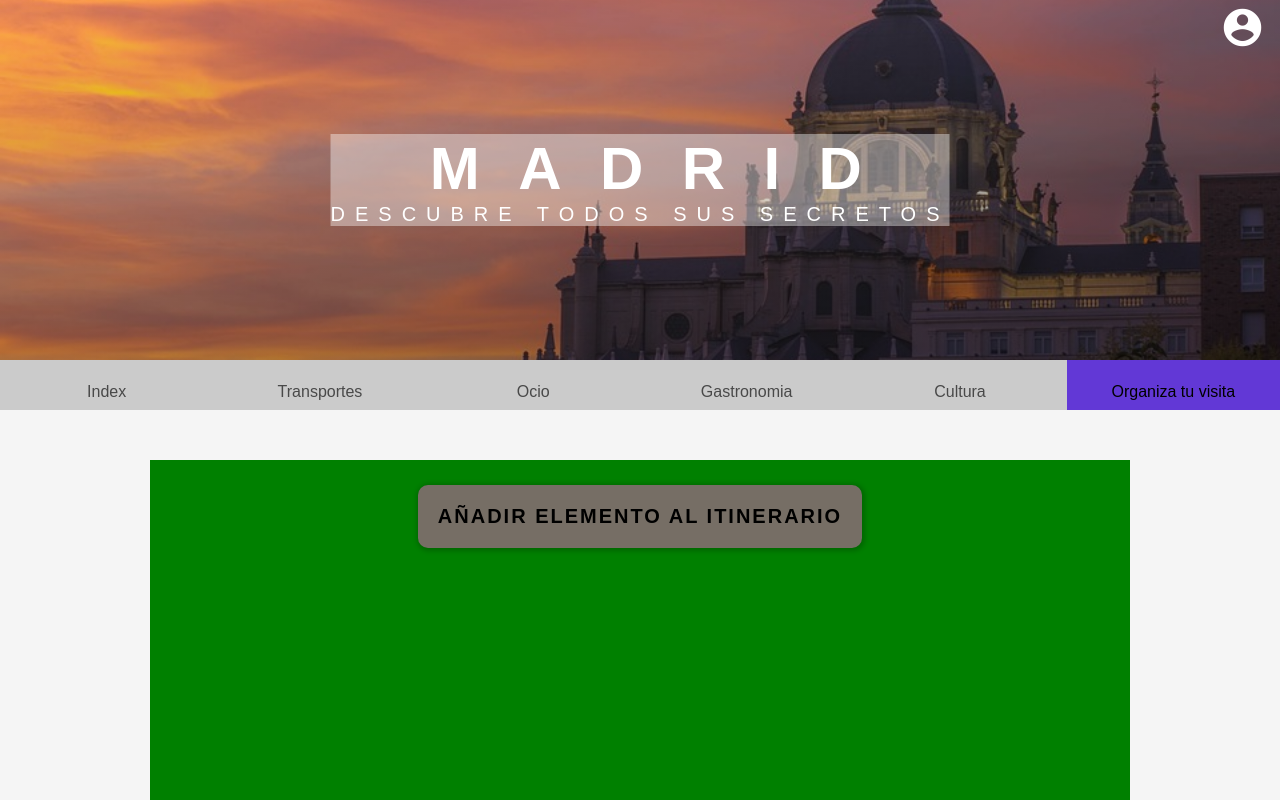
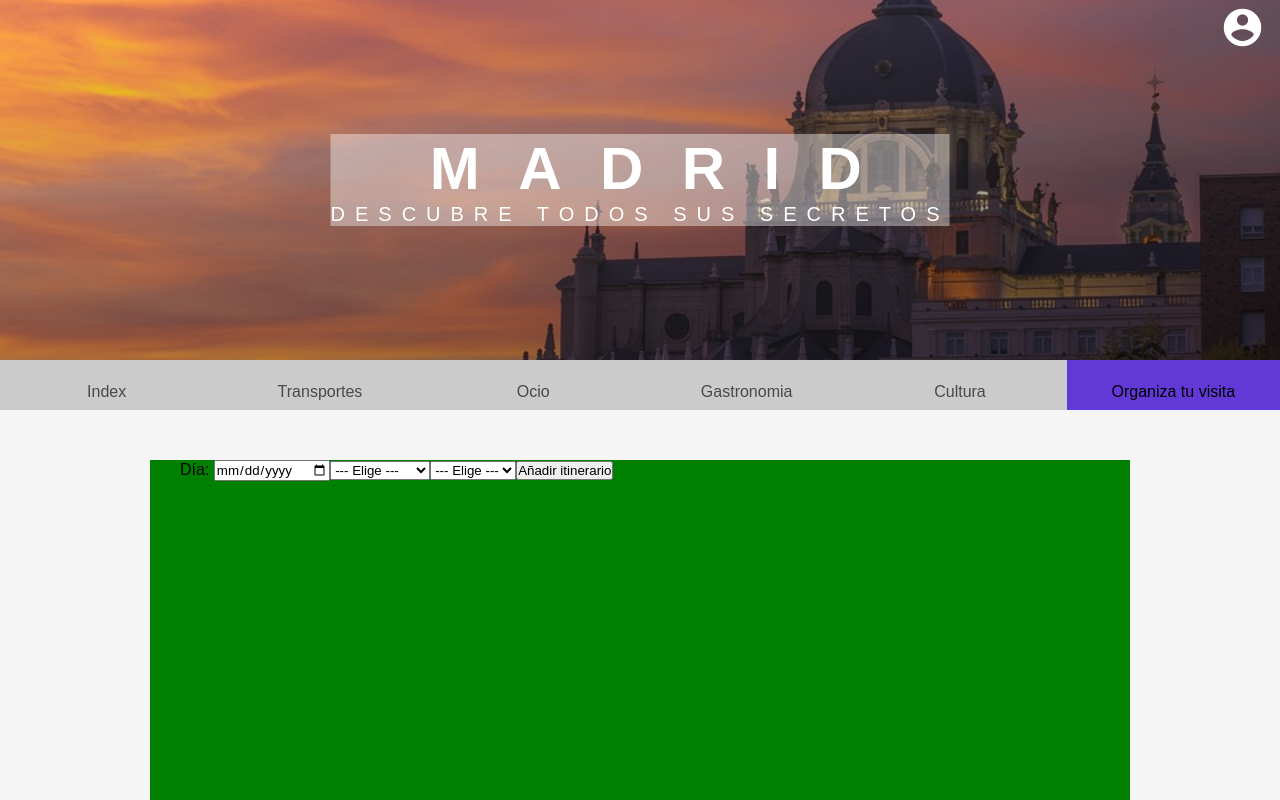
Before and after one commit to EquipoJavier/Proyecto-react, a React (Create React App) app: page /visita in a window 1280 px wide. Shown: the top 800 px of the page. Built offline with nearby package versions, Linux system fonts and the light colour scheme; data requests are answered from the project's data file.

Commit message:
refactoring "visita" section: simplified structure, removed unnecessary intermediate components

```diff
--- a/src/components/App.js
+++ b/src/components/App.js
@@ -81,7 +81,6 @@ function App() {
         break;
       case "/visita":
         pageEndPoint = items;
-        console.log(pageEndPoint);
         break;
       default:
         throw new Error("Error al recuperar datos externos")
--- a/src/components/Visita/Visita.js
+++ b/src/components/Visita/Visita.js
@@ -1,32 +1,124 @@
-import { useState } from 'react';
+import { useState, useReducer } from 'react';
 import { useOutletContext } from 'react-router-dom';
-import Button from '../Button/Button';
-import './Visita.scss';
-import VisitaContenido from './Visita_contenido/Visita_contenido';
+import VisitaForm from './Visita_contenido/VisitaForm/VisitaForm';
 
 import loadingGif from '../Recursos/img/loading.gif'
+import VisitaTabla from './Visita_contenido/Visita_tabla/Visita_tabla';
+
+import './Visita.scss';
 
 export default function Visita() {
-    const [hidden, setHidden] = useState(true);
     const [done , pageEndPoint, addPlan] = useOutletContext();
 
-    function toggleContent() {
-        // setHidden(!hidden);
-        setHidden(false);
+    const [hidden, setHidden] = useState(true);
+    const [newPlan, setNewPlan] = useState({
+        day: "",
+        category: "",
+        option: ""
+    });
+
+    const initialCategoryState = {
+        selectedCategory: false,
+        showPlanning: false,
+        category: "",
+        dropdown: []
     }
 
-    console.log(pageEndPoint);
+    const categoryReducer = (state, action) => {
+        switch (action.type) {
+            case "Gastronomía":
+                return {
+                    ...state,
+                    selectedCategory: true,
+                    category: "gastronomia",
+                    dropdown: pageEndPoint.data.gastronomia.restaurantes.map(restaurante => {
+                        return restaurante.name;
+                    })
+                }
+
+            // Cultura y ocio son temporales, esto es un ejemplo a falta de datos.
+            // Pero la idea es la misma que en gastronomía: un map para recoger los NOMBRES de museos/parques/etc
+            case "Cultura":
+                return {
+                    ...state,
+                    selectedCategory: true,
+                    category: "cultura",
+                    dropdown: pageEndPoint.data.cultura.first.map(element => {
+                        return element.name;
+                    })
+                }
+            case "Ocio":
+                return {
+                    ...state,
+                    selectedCategory: true,
+                    category: "ocio",
+                    dropdown: pageEndPoint.data.ocio.first.map(element => {
+                        return element.name;
+                    })
+                }
+            case "Submit":
+                return {
+                    ...state,
+                    showPlanning: true
+                }
+            default:
+                return {initialCategoryState}
+        }
+    }
+
+    const [categoryState, categoryDispatch] = useReducer(
+        categoryReducer,
+        initialCategoryState
+    );
+
+    function toggleContent() {
+        setHidden(!hidden);
+    }
+
+    async function createPlan() {
+        const res = await fetch('http://localhost:3001/visita', {
+            method: 'POST',
+            headers: {
+                'Content-Type': 'application/json'
+            },
+            body: JSON.stringify(newPlan)
+        });
+        const response = await res.json();
+        await addPlan(response);
+    }
+
+    async function updatePlan(plan) {
+        // const res = await fetch('http://localhost:3001/visita', {
+        //     method: 'POST',
+        //     headers: {
+        //         'Content-Type': 'application/json'
+        //     },
+        //     body: JSON.stringify(newPlan)
+        // });
+        // const response = await res.json();
+        console.log(plan);
+    }
+
+
+
+    /////////////////////////////////
+    // COMPONENT RENDER
 
     if (done) {
         return (
             <div className="visita__body">
                 <div className="visita__box">
-                    <div className="visita__addButton">
-                        <Button title="Añadir elemento al itinerario" hoverClass="violet" onClick={() => {
-                            toggleContent();
-                        }} />
-                    </div>
-                    <VisitaContenido hidden={hidden} done={done} pageEndPoint={pageEndPoint} addPlan={addPlan}/>
+                    <VisitaForm toggleContent={toggleContent}
+                                dispatch={categoryDispatch}
+                                dropdown={categoryState.dropdown}
+                                planning={pageEndPoint.planning}
+                                newPlan={newPlan}
+                                setNewPlan={setNewPlan}
+                                createPlan={createPlan}
+                    />
+
+                    <VisitaTabla isShown={categoryState.showPlanning} planning={pageEndPoint.planning} updatePlan={updatePlan}/>
+                    {/* <VisitaContenido done={done} pageEndPoint={pageEndPoint} addPlan={addPlan}/> */}
                 </div>
             </div>
         );
--- a/src/components/Visita/Visita.scss
+++ b/src/components/Visita/Visita.scss
@@ -16,16 +16,64 @@
         background-color: green; // TEST
         height: 70vh; // TEST
         margin: 5rem 15rem;
-        display: flex;
         flex-direction: column;
     }
 
-    &__addButton {
-        flex-basis: 20%;
+    &__content {
+        background-color: aquamarine; //TEST
+        height: 50vh; // TEST
         display: flex;
-        align-self: center;
+        flex-direction: column;
+
+        &__form {
+            margin: 1rem 3rem;
+            display: flex;
+
+            & > label {
+                padding-left: 3rem;
+                padding-right: 0.5rem;
+            }
+
+            &--submit {
+                margin-left: auto;
+                margin-right: 5rem;
+            }
+        }
+
+        &__table {
+            background-color: azure;
+            width: 80%;
+            align-self: center;
+            display: flex;
+
+            & table {
+                flex-basis: 100%;
+                border-collapse: collapse;
+
+                & tr {
+                    border: 1px solid black;
+
+                    & > * {
+                        padding: 1rem;
+                    }
+                }
+
+                & th, td {
+                    //border: 1px solid black;
+                }
+                & th {
+                    text-align: left;
+                }
+            }
+
+            &--buttons {
+                float: right;
+
+                & button {
+                    margin: 0 0.5rem;
+                }
+            }
+        }
     }
 
-
-
 }
--- a/src/components/Visita/Visita_contenido/VisitaForm/VisitaForm.js
+++ b/src/components/Visita/Visita_contenido/VisitaForm/VisitaForm.js
@@ -4,7 +4,6 @@ export default function VisitaForm(props) {
     const newPlan = props.newPlan;
     const setNewPlan = props.setNewPlan;
     const createPlan = props.createPlan;
-    // const [planning, setPlanning] = props.planning;
 
     return (
         <div className="visita__content__form">
--- a/src/components/Visita/Visita_contenido/Visita_contenido.js
+++ b/src/components/Visita/Visita_contenido/Visita_contenido.js
@@ -6,7 +6,6 @@ import VisitaForm from './VisitaForm/VisitaForm';
 export default function VisitaContenido(props) {
     const infoEndpoint = props.pageEndPoint.data;
     const planningEndpoint = props.pageEndPoint.planning;
-    // const [pageInfoEndpoint, planningEndpoint] = props.pageEndPoint;
     const addPlan = props.addPlan;
 
     const [hidden, setHidden] = useState(true);
@@ -86,6 +85,18 @@ export default function VisitaContenido(props) {
         await addPlan(response);
     }
 
+    async function updatePlan(plan) {
+        // const res = await fetch('http://localhost:3001/visita', {
+        //     method: 'POST',
+        //     headers: {
+        //         'Content-Type': 'application/json'
+        //     },
+        //     body: JSON.stringify(newPlan)
+        // });
+        // const response = await res.json();
+        // console.log(response);
+    }
+
     /////////////////////////////////
     // COMPONENT RENDER
 
@@ -103,7 +114,7 @@ export default function VisitaContenido(props) {
                             createPlan={createPlan}
                 />
 
-                <VisitaTabla isShown={categoryState.showPlanning} planning={planningEndpoint}/>
+                <VisitaTabla isShown={categoryState.showPlanning} planning={planningEndpoint} updatePlan={updatePlan}/>
             </div>
         );
     }
--- a/src/components/Visita/Visita_contenido/Visita_tabla/Visita_tabla.js
+++ b/src/components/Visita/Visita_contenido/Visita_tabla/Visita_tabla.js
@@ -3,6 +3,7 @@ import './Visita_tabla.scss';
 export default function VisitaTabla(props) {
     const planning = props.planning;
     const isShown = props.isShown;
+    const updatePlan = props.updatePlan;
 
     return isShown ? (
         <div className="visita__content__table">
@@ -22,7 +23,7 @@ export default function VisitaTabla(props) {
                                 <td>{row.category}</td>
                                 <td>{row.option}</td>
                                 <td className="visita__content__table--buttons">
-                                    <button>Cambiar</button>
+                                    <button onClick={() => {updatePlan(row)}}>Cambiar</button>
                                     <button>Eliminar</button>
                                 </td>
                             </tr>
--- a/src/server/db.json
+++ b/src/server/db.json
@@ -146,6 +146,35 @@
     ]
   },
   "visita": [
-
+    {
+      "day": "2022-02-08",
+      "category": "Cultura",
+      "option": "Cuevas de Luis Candelas",
+      "id": 1
+    },
+    {
+      "day": "2022-02-09",
+      "category": "Gastronomía",
+      "option": "Restaurante Botín",
+      "id": 2
+    },
+    {
+      "day": "2022-02-01",
+      "category": "Gastronomía",
+      "option": "Restaurante Botín",
+      "id": 3
+    },
+    {
+      "day": "2022-02-02",
+      "category": "Cultura",
+      "option": "Cuevas de Luis Candelas",
+      "id": 4
+    },
+    {
+      "day": "2022-02-01",
+      "category": "Gastronomía",
+      "option": "Taberna La Bola",
+      "id": 5
+    }
   ]
 }
```
